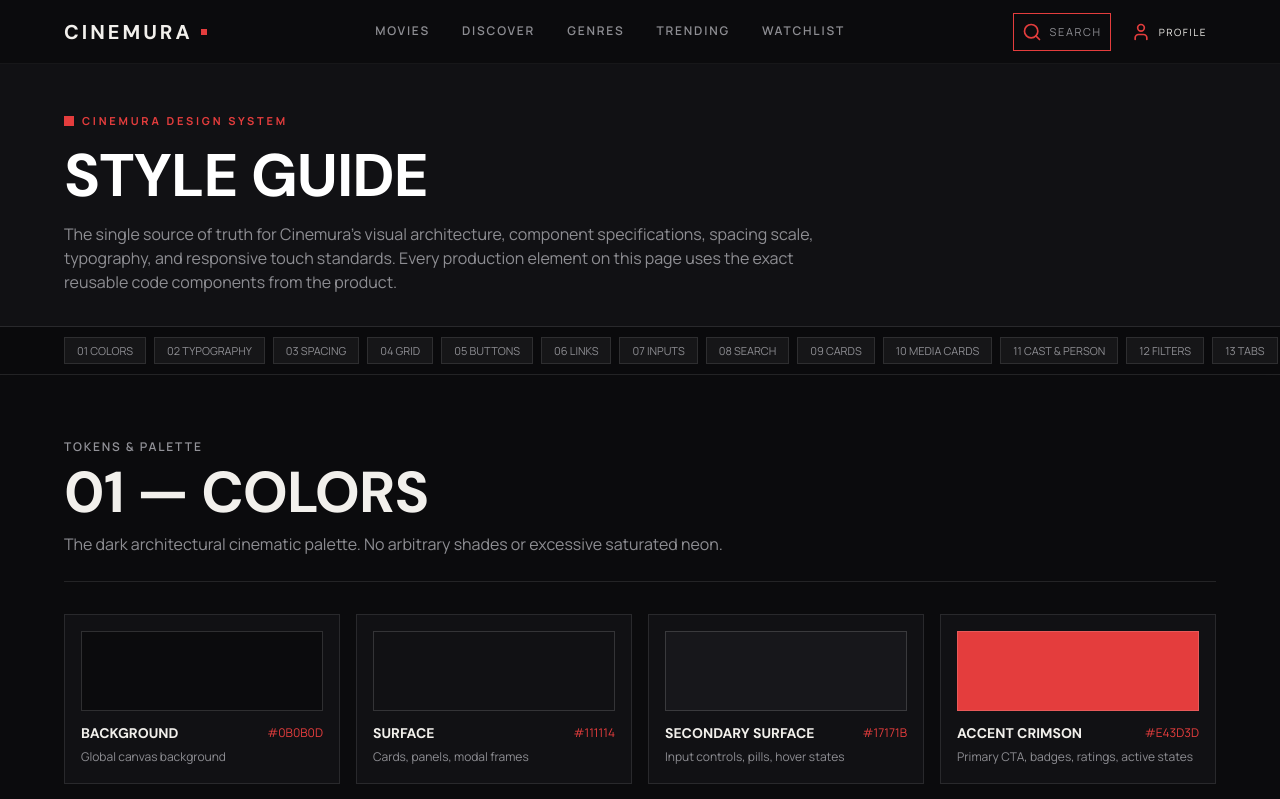
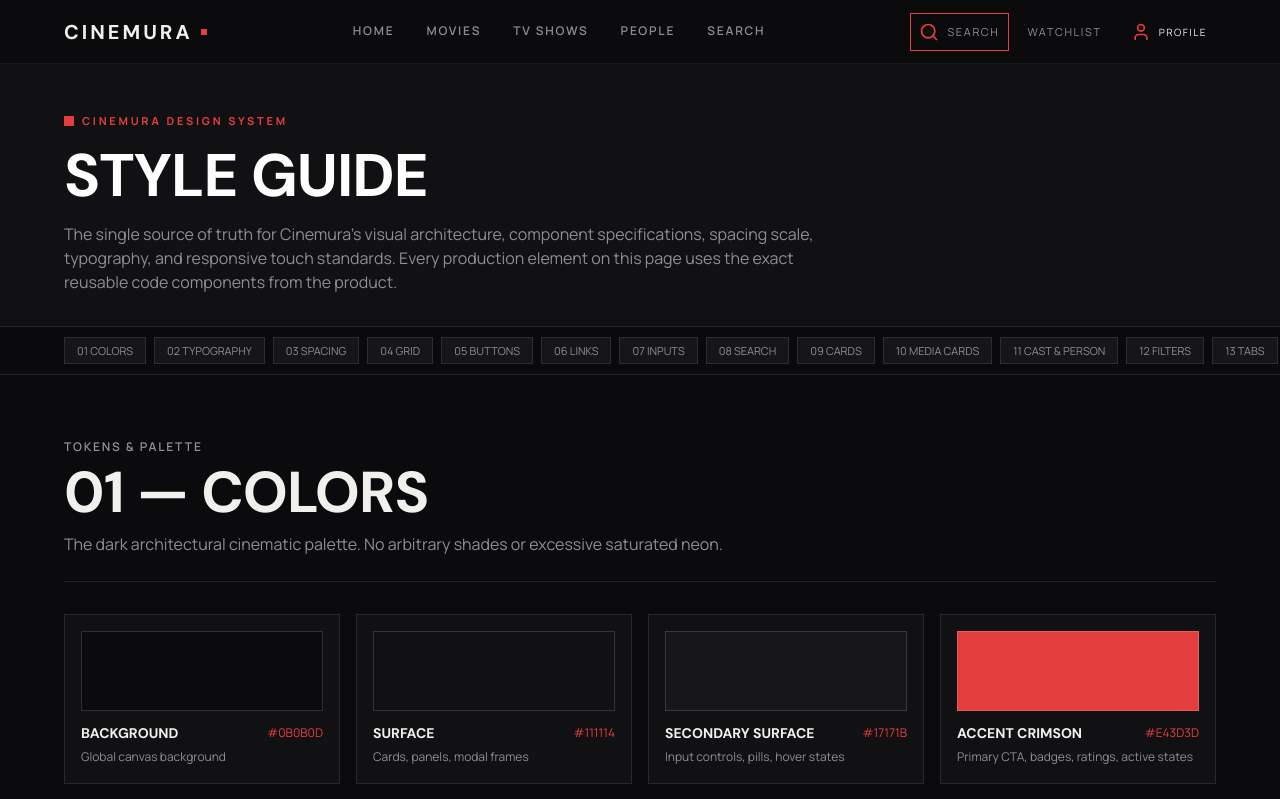
Before and after one commit to designer-darshil/cinemura, a React (Vite) app: page /style-guide in a window 1280 px wide. Shown: the top 799 px of the page. Built offline with nearby package versions, Linux system fonts and the light colour scheme; no server answers.

Commit message:
Restore TV Shows and People in Header and Footer navigation

```diff
--- a/src/components/Footer.tsx
+++ b/src/components/Footer.tsx
@@ -1,9 +1,6 @@
 import React from 'react';
 import { Link } from 'react-router-dom';
-import { useApp } from '../context/AppContext';
-
 export const Footer: React.FC = () => {
-  const { openSearch } = useApp();
 
   return (
     <footer id="site-footer" className="bg-[#0B0B0D] border-t border-white/10 text-[#F2F0EC] py-8 sm:py-12">
@@ -19,12 +16,12 @@ export const Footer: React.FC = () => {
           </Link>
 
           {/* Primary Navigation Links */}
-          <nav className="flex flex-wrap items-center gap-x-5 gap-y-2.5 text-xs text-[#929298] font-mono">
+          <nav className="flex flex-wrap items-center gap-x-5 gap-y-2.5 text-xs text-[#929298] font-mono" aria-label="Footer Navigation">
+            <Link to="/" className="hover:text-white transition-colors py-1">HOME</Link>
             <Link to="/movie" className="hover:text-white transition-colors py-1">MOVIES</Link>
             <Link to="/tv" className="hover:text-white transition-colors py-1">TV SHOWS</Link>
-            <Link to="/discover" className="hover:text-white transition-colors py-1">GENRES</Link>
-            <Link to="/people" className="hover:text-white transition-colors py-1">PEOPLE</Link>
-            <button onClick={openSearch} className="hover:text-white transition-colors uppercase py-1">SEARCH</button>
+            <Link to="/person" className="hover:text-white transition-colors py-1">PEOPLE</Link>
+            <Link to="/search" className="hover:text-white transition-colors py-1">SEARCH</Link>
           </nav>
         </div>
 
--- a/src/components/Header.tsx
+++ b/src/components/Header.tsx
@@ -48,31 +48,20 @@ export const Header: React.FC = () => {
   }, [mobileMenuOpen]);
 
   const navLinks = [
+    { name: 'HOME', path: '/' },
     { name: 'MOVIES', path: '/movie' },
-    { name: 'DISCOVER', path: '/discover' },
-    { name: 'GENRES', path: '/discover?genre=All' },
-    { name: 'TRENDING', path: '/movie?sort=popularity.desc' },
-    { name: 'WATCHLIST', path: '/watchlist', badge: watchlist.length },
+    { name: 'TV SHOWS', path: '/tv' },
+    { name: 'PEOPLE', path: '/person' },
+    { name: 'SEARCH', path: '/search' },
   ];
 
-  const handleGenreClick = (e: React.MouseEvent) => {
-    if (location.pathname === '/') {
-      const genreEl = document.getElementById('genre-discovery-section');
-      if (genreEl) {
-        e.preventDefault();
-        genreEl.scrollIntoView({ behavior: 'smooth' });
-      }
-    }
-  };
-
-  const handleTrendingClick = (e: React.MouseEvent) => {
-    if (location.pathname === '/') {
-      const trendingEl = document.getElementById('trending-rail');
-      if (trendingEl) {
-        e.preventDefault();
-        trendingEl.scrollIntoView({ behavior: 'smooth' });
-      }
-    }
+  const isLinkActive = (path: string) => {
+    if (path === '/') return location.pathname === '/';
+    if (path === '/movie') return location.pathname.startsWith('/movie');
+    if (path === '/tv') return location.pathname.startsWith('/tv') || location.pathname.startsWith('/series');
+    if (path === '/person') return location.pathname.startsWith('/person') || location.pathname.startsWith('/people');
+    if (path === '/search') return location.pathname.startsWith('/search');
+    return location.pathname === path;
   };
 
   return (
@@ -101,23 +90,15 @@ export const Header: React.FC = () => {
             <span className="w-1.5 h-1.5 bg-[#E43D3D] inline-block" />
           </Link>
 
-          {/* Center Navigation Links (Desktop Only) */}
+          {/* Center Navigation Links (Desktop Only: HOME, MOVIES, TV SHOWS, PEOPLE, SEARCH) */}
           <nav className="hidden md:flex items-center gap-6 lg:gap-8" aria-label="Main Navigation">
             {navLinks.map(link => {
-              const isActive = location.pathname === link.path;
-              const isGenreLink = link.name === 'GENRES';
-              const isTrendingLink = link.name === 'TRENDING';
-
-              const handleClick = (e: React.MouseEvent) => {
-                if (isGenreLink) handleGenreClick(e);
-                else if (isTrendingLink) handleTrendingClick(e);
-              };
+              const isActive = isLinkActive(link.path);
 
               return (
                 <Link
                   key={link.name}
                   to={link.path}
-                  onClick={isGenreLink || isTrendingLink ? handleClick : undefined}
                   className={`type-label transition-colors relative py-1 flex items-center gap-1.5 ${
                     isActive
                       ? 'text-[#E43D3D]'
@@ -125,11 +106,6 @@ export const Header: React.FC = () => {
                   }`}
                 >
                   <span>{link.name}</span>
-                  {link.badge !== undefined && link.badge > 0 && (
-                    <span className="text-[10px] font-mono px-1.5 py-0.2 bg-[#E43D3D] text-white font-bold leading-none">
-                      {link.badge}
-                    </span>
-                  )}
                   {isActive && (
                     <span className="absolute bottom-0 left-0 right-0 h-[2px] bg-[#E43D3D]" />
                   )}
@@ -152,6 +128,23 @@ export const Header: React.FC = () => {
                 SEARCH
               </span>
             </button>
+
+            {/* Desktop Watchlist Link */}
+            <Link
+              to="/watchlist"
+              className="hidden md:flex p-2 text-[#8E8E93] hover:text-[#F2F0EC] transition-colors items-center gap-1.5"
+              title="Watchlist"
+              aria-label="Watchlist"
+            >
+              <span className="hidden xl:inline text-[11px] font-mono tracking-widest uppercase">
+                WATCHLIST
+              </span>
+              {watchlist.length > 0 && (
+                <span className="text-[10px] font-mono px-1.5 py-0.2 bg-[#E43D3D] text-white font-bold leading-none">
+                  {watchlist.length}
+                </span>
+              )}
+            </Link>
 
             {/* Desktop Profile Button */}
             <button
@@ -234,69 +227,83 @@ export const Header: React.FC = () => {
             {/* Primary Navigation Items */}
             <nav className="flex flex-col space-y-1" aria-label="Mobile Primary Navigation">
 
-              {/* Movies */}
+              {/* Home */}
               <Link
-                to="/movie"
+                to="/"
                 onClick={() => setMobileMenuOpen(false)}
                 className={`py-3 flex items-center justify-between transition-colors animate-menuItemFade ${
-                  location.pathname === '/movie' || location.pathname === '/movies'
+                  location.pathname === '/'
                     ? 'text-[#E43D3D] pl-3 border-l-2 border-[#E43D3D]'
                     : 'text-[#F2F0EC] hover:text-[#E43D3D]'
                 }`}
                 style={{ animationDelay: '40ms' }}
               >
                 <span className="font-display font-bold text-3xl sm:text-4xl tracking-tight uppercase">
-                  MOVIES
+                  HOME
                 </span>
               </Link>
 
-              {/* Discover */}
+              {/* Movies */}
               <Link
-                to="/discover"
+                to="/movie"
                 onClick={() => setMobileMenuOpen(false)}
                 className={`py-3 flex items-center justify-between transition-colors animate-menuItemFade ${
-                  location.pathname === '/discover'
+                  location.pathname.startsWith('/movie')
                     ? 'text-[#E43D3D] pl-3 border-l-2 border-[#E43D3D]'
                     : 'text-[#F2F0EC] hover:text-[#E43D3D]'
                 }`}
                 style={{ animationDelay: '80ms' }}
               >
                 <span className="font-display font-bold text-3xl sm:text-4xl tracking-tight uppercase">
-                  DISCOVER
+                  MOVIES
                 </span>
               </Link>
 
-              {/* Genres */}
+              {/* TV Shows */}
               <Link
-                to="/discover?genre=All"
-                onClick={(e) => {
-                  setMobileMenuOpen(false);
-                  handleGenreClick(e);
-                }}
+                to="/tv"
+                onClick={() => setMobileMenuOpen(false)}
                 className={`py-3 flex items-center justify-between transition-colors animate-menuItemFade ${
-                  location.search.includes('genre=')
+                  location.pathname.startsWith('/tv') || location.pathname.startsWith('/series')
                     ? 'text-[#E43D3D] pl-3 border-l-2 border-[#E43D3D]'
                     : 'text-[#F2F0EC] hover:text-[#E43D3D]'
                 }`}
                 style={{ animationDelay: '120ms' }}
               >
                 <span className="font-display font-bold text-3xl sm:text-4xl tracking-tight uppercase">
-                  GENRES
+                  TV SHOWS
                 </span>
               </Link>
 
-              {/* Trending */}
+              {/* People */}
               <Link
-                to="/movie?sort=popularity.desc"
-                onClick={(e) => {
-                  setMobileMenuOpen(false);
-                  handleTrendingClick(e);
-                }}
-                className="py-3 flex items-center justify-between text-[#F2F0EC] hover:text-[#E43D3D] transition-colors animate-menuItemFade"
+                to="/person"
+                onClick={() => setMobileMenuOpen(false)}
+                className={`py-3 flex items-center justify-between transition-colors animate-menuItemFade ${
+                  location.pathname.startsWith('/person') || location.pathname.startsWith('/people')
+                    ? 'text-[#E43D3D] pl-3 border-l-2 border-[#E43D3D]'
+                    : 'text-[#F2F0EC] hover:text-[#E43D3D]'
+                }`}
                 style={{ animationDelay: '160ms' }}
               >
                 <span className="font-display font-bold text-3xl sm:text-4xl tracking-tight uppercase">
-                  TRENDING
+                  PEOPLE
+                </span>
+              </Link>
+
+              {/* Search */}
+              <Link
+                to="/search"
+                onClick={() => setMobileMenuOpen(false)}
+                className={`py-3 flex items-center justify-between transition-colors animate-menuItemFade ${
+                  location.pathname.startsWith('/search')
+                    ? 'text-[#E43D3D] pl-3 border-l-2 border-[#E43D3D]'
+                    : 'text-[#F2F0EC] hover:text-[#E43D3D]'
+                }`}
+                style={{ animationDelay: '200ms' }}
+              >
+                <span className="font-display font-bold text-3xl sm:text-4xl tracking-tight uppercase">
+                  SEARCH
                 </span>
               </Link>
 
@@ -309,7 +316,7 @@ export const Header: React.FC = () => {
                     ? 'text-[#E43D3D] pl-3 border-l-2 border-[#E43D3D]'
                     : 'text-[#F2F0EC] hover:text-[#E43D3D]'
                 }`}
-                style={{ animationDelay: '200ms' }}
+                style={{ animationDelay: '240ms' }}
               >
                 <div className="flex items-center gap-3">
                   <span className="font-display font-bold text-3xl sm:text-4xl tracking-tight uppercase">
```
